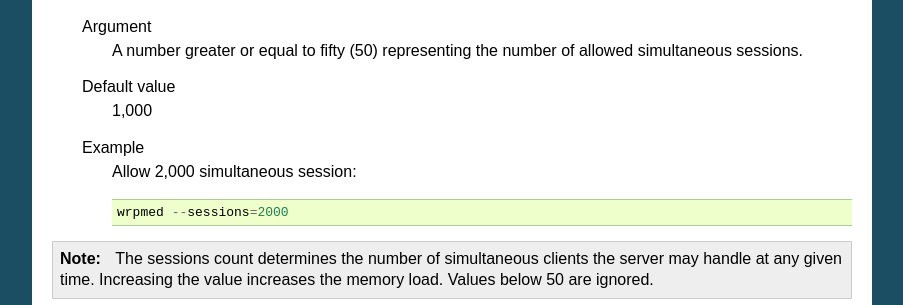
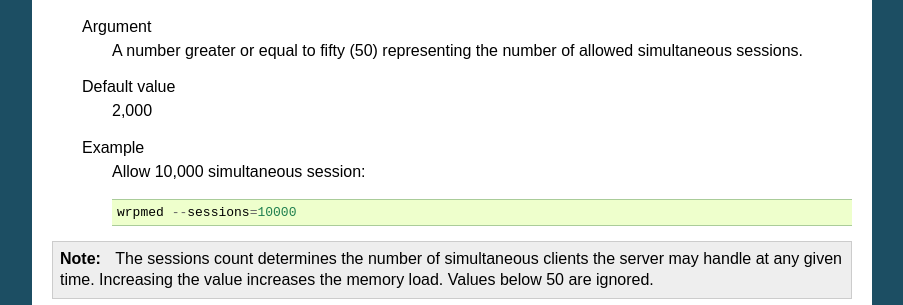
Before and after one commit to iltommi/qdb-documentation, a Sphinx documentation site: the page built from source/reference/wrpmed.rst, in a window 1280 px wide and 900 px high, scrolled down 4146 px. Shown: the part 158-463 px from the top of the window, without its empty margins (198-1101 px from the left). Built offline with Sphinx 7.4.7, drawn with Linux system fonts in a browser that asks for light colours; formulas are drawn with MathJax 3; some of the changed text lies outside the part shown.

Commit message:
changed default value

```diff
--- a/source/reference/wrpmed.rst
+++ b/source/reference/wrpmed.rst
@@ -202,12 +202,12 @@ Instance specific
         A number greater or equal to fifty (50) representing the number of allowed simultaneous sessions.
 
     Default value
-        1,000
+        2,000
 
     Example
-        Allow 2,000 simultaneous session::
+        Allow 10,000 simultaneous session::
 
-            wrpmed --sessions=2000
+            wrpmed --sessions=10000
 
 .. note::
     The sessions count determines the number of simultaneous clients the server may handle at any given time.
```
Also changed, not shown: other parts of source/reference/wrpmed.rst (+3 -3 lines).
